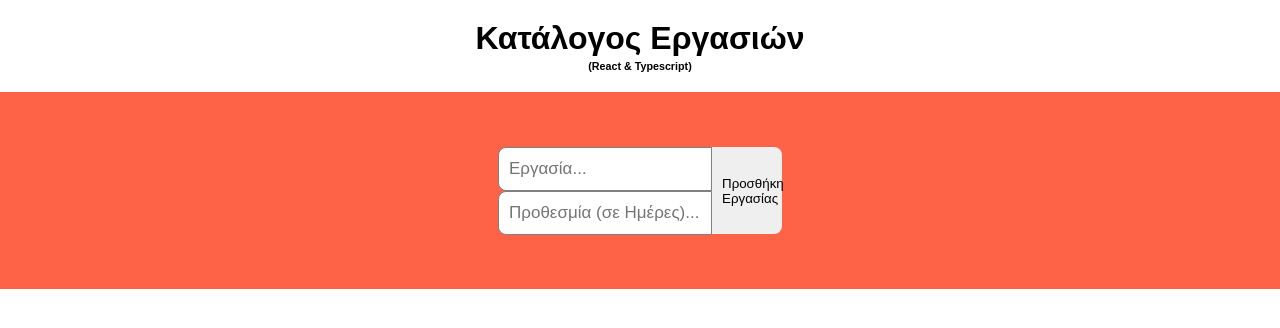
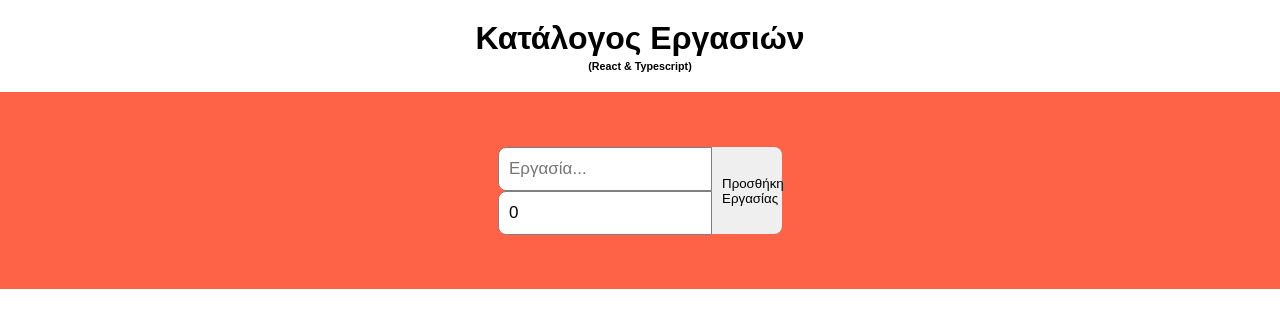
Before and after one commit to 1KRS/To_Do_List_React_TS, a React (Create React App) app: page / in a window 1280 px wide. Shown: the top 328 px of the page. Built offline with nearby package versions, Linux system fonts and the light colour scheme.

Commit message:
clearing fields after new input

```diff
--- a/src/App.tsx
+++ b/src/App.tsx
@@ -11,6 +11,7 @@ const App: FC = () => {
 const handleChange = (e: ChangeEvent<HTMLInputElement>) => {
   if (e.target.name === 'task') {
     setTask(e.target.value)
+
   } else {
     setDeadline(Number(e.target.value))
   }
@@ -23,6 +24,8 @@ const addTask = (): void => {
   }
   setToDoList([...todoList, newTask])
   console.log(todoList)
+  setTask('')
+  setDeadline(Number(''))
 }
 
   return (
@@ -31,8 +34,8 @@ const addTask = (): void => {
       <h6>(React & Typescript)</h6>
       <div className='header'>
         <div className='inputContainer'>
-          <input type='text' placeholder='Εργασία...' name='task' onChange={handleChange}/>
-          <input type='text' placeholder='Προθεσμία (σε Ημέρες)...' name='deadline' onChange={handleChange}/>
+          <input type='text' placeholder='Εργασία...' name='task' value={task} onChange={handleChange}/>
+          <input type='text' placeholder='Προθεσμία (σε Ημέρες)...' value={deadline} name='deadline' onChange={handleChange}/>
         </div>
         <button onClick={(addTask)}>Προσθήκη Εργασίας</button>
       </div>
```
